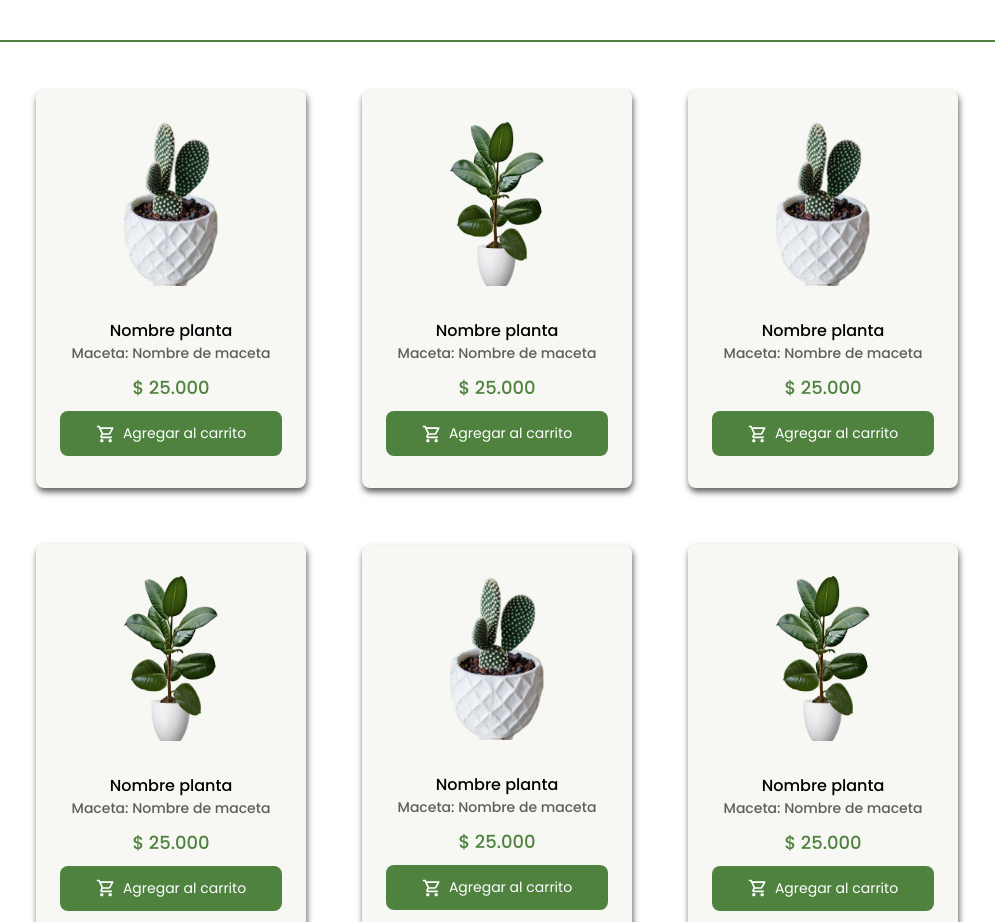
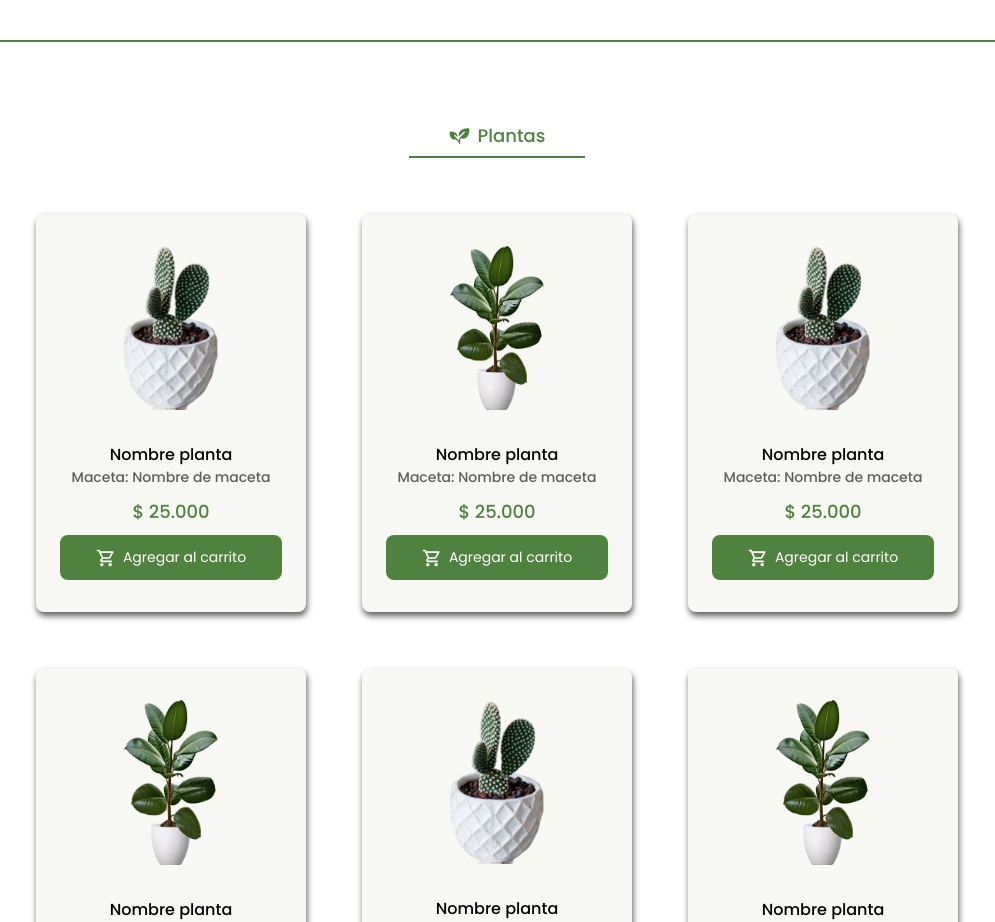
Before and after one commit to FazeElian/verdant-echo, a React (Vite) app: page / in a window 1280 px wide. Shown: the part 880-1802 px from the top of the page, without its empty margins (143-1138 px from the left). Built offline with nearby package versions, Linux system fonts and the light colour scheme.

Commit message:
add: Title section component

```diff
--- /dev/null
+++ b/src/assets/css/components/TitleSection.css
@@ -0,0 +1,37 @@
+.cont-title-section {
+    display: flex;
+    width: 100%;
+    height: auto;
+    align-items: center;
+    justify-content: center;
+    margin: 5rem 0 3.5rem;
+}
+
+    .title-section {
+        display: flex;
+        width: auto;
+        height: auto;
+        padding: 0 2.5rem 0;
+        padding-bottom: 7px;
+        border-bottom: 2px solid var(--color-green);
+        align-items: center;
+        justify-content: center;
+        text-align: center;
+        font-size: 19px;
+        font-weight: 500;
+        color: var(--color-green);
+        gap: 8px;
+    }
+
+        .title-section svg {
+            width: 21px;
+            height: 21px;
+        }
+
+
+/* Responsive 1440px */
+@media screen and (max-width: 1440px) {
+    .title-section {
+        font-size: 18px;
+    }
+}
--- /dev/null
+++ b/src/components/TitleSection.tsx
@@ -0,0 +1,18 @@
+// Styles
+import "../assets/css/components/TitleSection.css";
+
+// React icons
+import { PiPlantFill } from "react-icons/pi";
+
+const TitleSection = () => {
+    return (
+        <div className="cont-title-section">
+            <div className="title-section">
+                <PiPlantFill />
+                Plantas
+            </div>
+        </div>
+    )
+}
+
+export { TitleSection };
--- a/src/views/HomeView.tsx
+++ b/src/views/HomeView.tsx
@@ -1,10 +1,12 @@
 import { BannerPlants } from "../components/BannerPlants"
+import { TitleSection } from "../components/TitleSection"
 import { Gallery } from "../components/Gallery"
 
 const HomeView = () => {
     return (
         <>
             <BannerPlants />
+            <TitleSection />
             <Gallery />
         </>
     )
```
